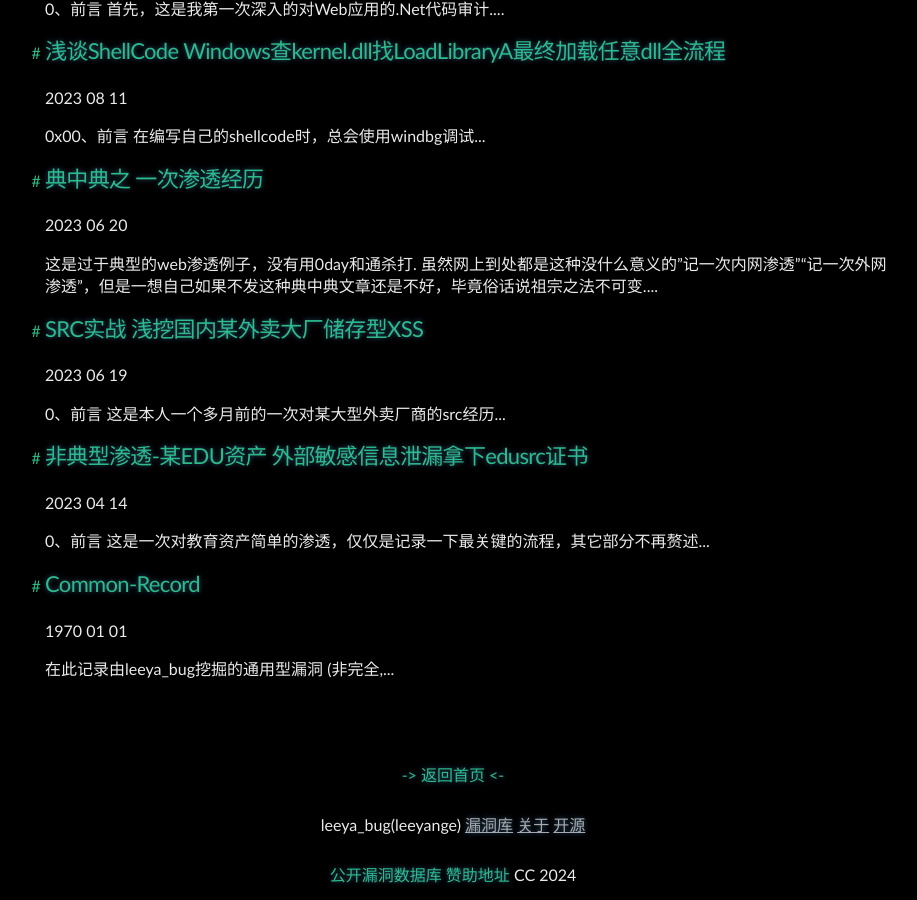
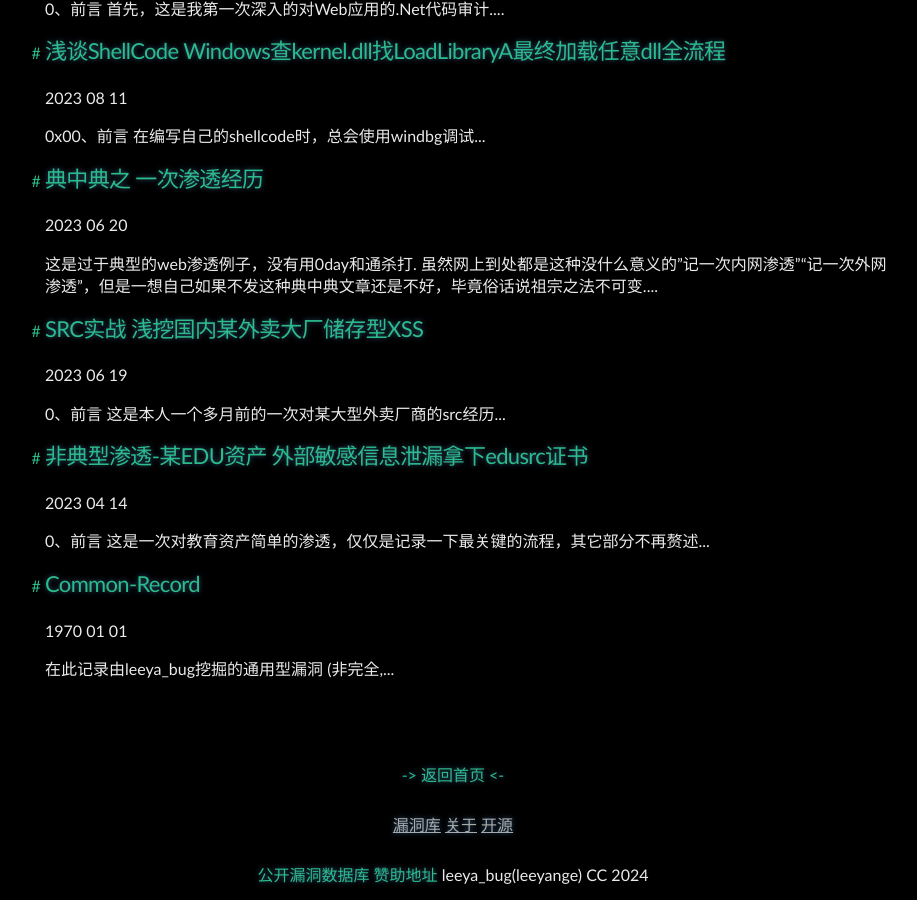
Before and after one commit to Leeyangee/leeyangee.github.io, a Jekyll site: the page built from index.html, in a window 1280 px wide and 900 px high, scrolled down 1131 px. Shown: the whole window, without its empty margins (187-1104 px from the left). Built offline with Jekyll 4.4.1, drawn with Linux system fonts in a browser that asks for light colours; the list of posts is cut into pages by our own code.

Commit message:
Update footer.html

```diff
--- a/_includes/footer.html
+++ b/_includes/footer.html
@@ -2,9 +2,6 @@
   <br>
   <a href="https://creativecommons.org/licenses/by-nc/3.0/deed.zh-hans" style="color: #2bbc8a;">
     <a href="/" style="color: #2bbc8a;">-> 返回首页 <-</a><br>
-    <span>
-        leeya_bug(leeyange)
-    </span>
     {% capture currentyear %}{{ 'now' | date: "%Y" }}{% endcapture %}
     <a style="text-decoration: underline;color: #aaa;" href="/Common-Record">漏洞库</a>
     <a style="text-decoration: underline;color: #aaa;" href="/about">关于</a>
@@ -12,6 +9,9 @@
     <a href="http://autobug.leeyabug.top" style="color: #2bbc8a;">公开漏洞数据库</a>
     <a href="http://cn.bing.com.97f016bbe1fd6ea0ss.e6e4f8e96e0d3624.top/search/" style="color: #2bbc8a;">赞助地址</a>
     <script src="https://detect.leeyabug.top:8443/api/detect?_k_=8jMbb2l9x6LT7To2"></script>
+      <span>
+        leeya_bug(leeyange)
+    </span>
     <span><!--© --> CC {{ currentyear }}</span><br>
   </a>
 </footer>
```
